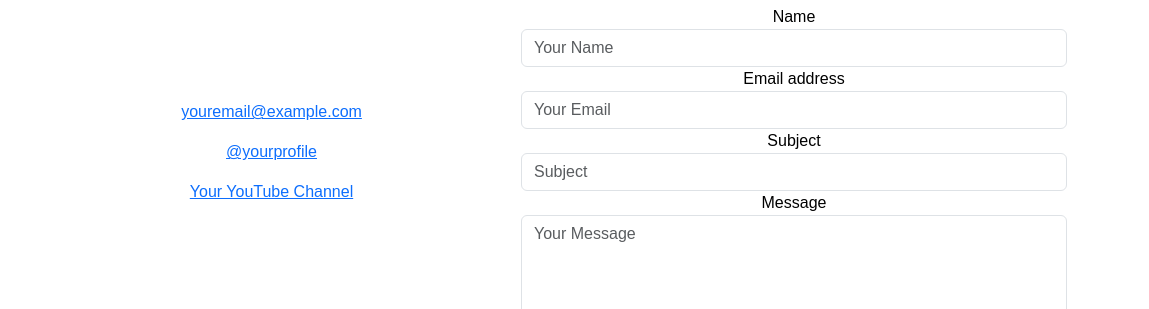
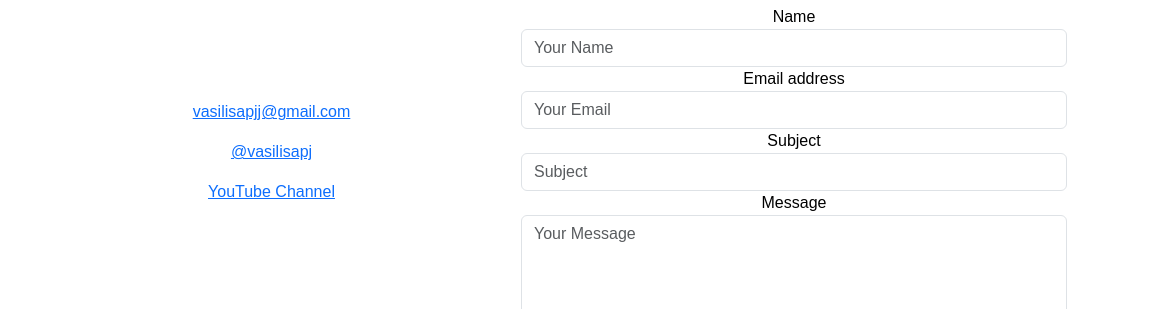
Before and after one commit to gasilisa/vasilisapjevovic.github.io, a plain HTML site: page contact.html in a window 1280 px wide. Shown: the part 305-614 px from the top of the page, 131-1280 px from the left. Drawn offline with nearby package versions, Linux system fonts and the light colour scheme.

Commit message:
Update contact.html

```diff
--- a/contact.html
+++ b/contact.html
@@ -36,7 +36,7 @@
                         <i class="contact-icon fas fa-envelope"></i>
                     </div>
                     <div class="col-10">
-                        <a href="mailto:youremail@example.com">youremail@example.com</a>
+                        <a href="mailto:vasilisapjj@gmail.com">vasilisapjj@gmail.com</a>
                     </div>
                 </div>
                 <div class="row mb-3">
@@ -44,7 +44,7 @@
                         <i class="contact-icon fab fa-instagram"></i>
                     </div>
                     <div class="col-10">
-                        <a href="https://www.instagram.com/yourprofile" target="_blank">@yourprofile</a>
+                        <a href="https://www.instagram.com/vasilisapj" target="_blank">@vasilisapj</a>
                     </div>
                 </div>
                 <div class="row mb-3">
@@ -52,7 +52,7 @@
                         <i class="contact-icon fab fa-youtube"></i>
                     </div>
                     <div class="col-10">
-                        <a href="https://www.youtube.com/channel/yourchannel" target="_blank">Your YouTube Channel</a>
+                        <a href="https://www.youtube.com/channel/mychannel" target="_blank">YouTube Channel</a>
                     </div>
                 </div>
             </div>
```
